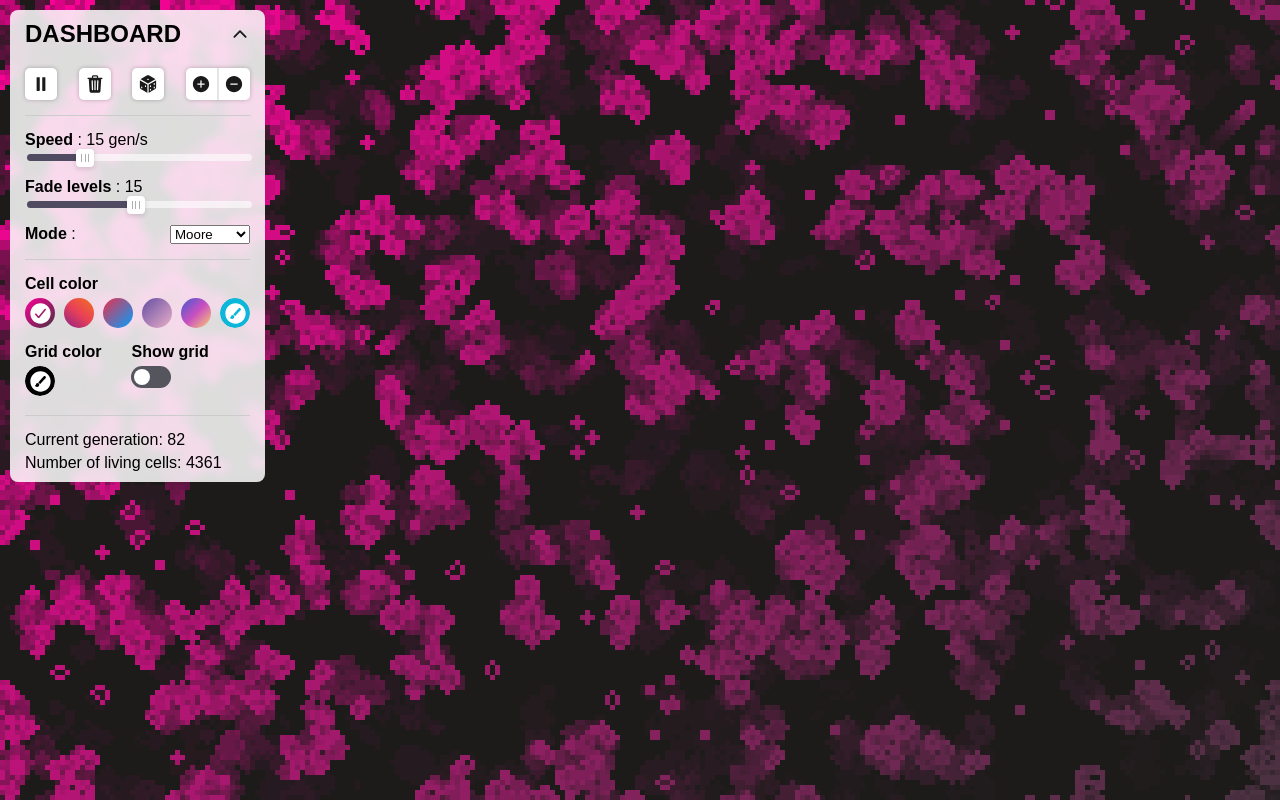
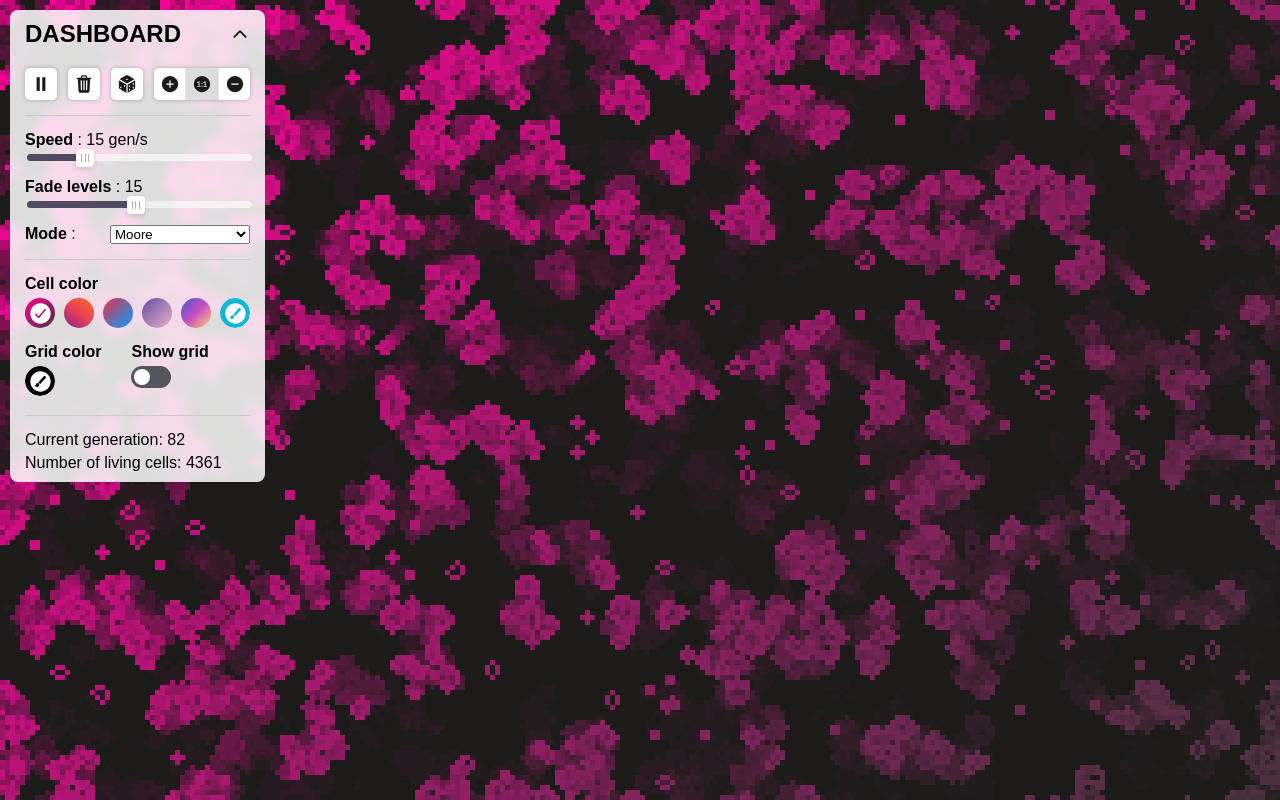
Before and after one commit to CapyBlaze/Game-Of-Live, a React (Vite) app: page / in a window 1280 px wide. Built offline with nearby package versions, Linux system fonts and the light colour scheme.

Commit message:
📝 Update dashboard

```diff
--- a/src/Components/Canvas.tsx
+++ b/src/Components/Canvas.tsx
@@ -42,6 +42,12 @@ export default function Canvas() {
 
     useEffect(() => {
         cellSizeRef.current = cellSize;
+    }, [cellSize]);
+
+    useEffect(() => {
+        if (engineRef.current) {
+            engineRef.current.updateCellSize(cellSize);
+        }
     }, [cellSize]);
 
     useEffect(() => {
@@ -120,8 +126,8 @@ export default function Canvas() {
             }
 
             const currentFadeLevels = fadeLevelsRef.current;
-            const currentCellSize = cellSizeRef.current;
             const currentGridColor = gridColorRef.current;
+            const currentCellSize = engine.cellSize;
 
             ctx.clearRect(0, 0, canvas.width, canvas.height);
 
--- a/src/Components/Dashboard.tsx
+++ b/src/Components/Dashboard.tsx
@@ -13,6 +13,7 @@ export default function Dashboard() {
     const fadeLevels = useDashboardStore((state) => state.fadeLevels);
     const currentGeneration = useDashboardStore((state) => state.currentGeneration);
     const numberOfLivingCells = useDashboardStore((state) => state.numberOfLivingCells);
+    const cellSize = useDashboardStore((state) => state.cellSize);
 
     const mode = useDashboardStore((state) => state.mode);
     const actions = useDashboardStore((state) => state.actions);
@@ -110,6 +111,17 @@ export default function Dashboard() {
                             }}
                         >
                             <img src="/add-circle.svg" alt="Zoom In" />
+                        </button>
+                        <button
+                            onClick={actions.resetCellSize}
+                            style={{
+                                borderRadius: "0",
+                                boxShadow: "none",
+                                background:
+                                    cellSize == CONFIG.defaultCellSize ? "#dddddd" : "#ffffff",
+                            }}
+                        >
+                            <img src="/1-1-circle.svg" alt="Original Size" />
                         </button>
                         <button
                             onClick={actions.decrementCellSize}
--- a/src/Core/gameOfLife.ts
+++ b/src/Core/gameOfLife.ts
@@ -130,4 +130,42 @@ export class GameOfLife {
         useDashboardStore.getState().actions.setCurrentGeneration(this.generationCount);
         useDashboardStore.getState().actions.setNumberOfLivingCells(this.numberOfLivingCells);
     }
+
+    updateCellSize(newCellSize: number) {
+        if (newCellSize === this.cellSize) return;
+
+        const newCols = Math.ceil(this.width / newCellSize);
+        const newRows = Math.ceil(this.height / newCellSize);
+        const total = newCols * newRows;
+
+        const newGrid = new Uint8Array(total);
+        const newEnergy = new Float32Array(total);
+
+        const offsetX = Math.floor((newCols - this.cols) / 2);
+        const offsetY = Math.floor((newRows - this.rows) / 2);
+
+        for (let x = 0; x < this.cols; x++) {
+            for (let y = 0; y < this.rows; y++) {
+                const oldIdx = x * this.rows + y;
+
+                if (this.grid[oldIdx] === 0 && this.energy[oldIdx] === 0) continue;
+
+                const newX = x + offsetX;
+                const newY = y + offsetY;
+
+                if (newX >= 0 && newX < newCols && newY >= 0 && newY < newRows) {
+                    const newIdx = newX * newRows + newY;
+                    newGrid[newIdx] = this.grid[oldIdx];
+                    newEnergy[newIdx] = this.energy[oldIdx];
+                }
+            }
+        }
+
+        this.cols = newCols;
+        this.rows = newRows;
+        this.cellSize = newCellSize;
+        this.grid = newGrid;
+        this.nextGrid = new Uint8Array(total);
+        this.energy = newEnergy;
+    }
 }
--- a/src/index.css
+++ b/src/index.css
@@ -201,8 +201,14 @@ label.switch {
         animation: show-dashboard 0.3s ease-in-out forwards;
     }
 
-    input,
+    input {
+        cursor: pointer;
+    }
+
     select {
+        position: relative;
+        display: inline-block;
+        width: 140px;
         cursor: pointer;
     }
 
--- a/src/store/useDashboardStore.ts
+++ b/src/store/useDashboardStore.ts
@@ -22,6 +22,7 @@ interface DashboardState {
         setCellSize: (cellSize: number) => void;
         incrementCellSize: () => void;
         decrementCellSize: () => void;
+        resetCellSize: () => void;
 
         setTargetFps: (fps: number) => void;
         setFadeLevels: (levels: number) => void;
@@ -62,6 +63,7 @@ export const useDashboardStore = create<DashboardState>()((set) => ({
             set((state) => ({ cellSize: Math.min(CONFIG.zoomMax, state.cellSize + 1) })),
         decrementCellSize: () =>
             set((state) => ({ cellSize: Math.max(CONFIG.zoomMin, state.cellSize - 1) })),
+        resetCellSize: () => set({ cellSize: CONFIG.defaultCellSize }),
 
         setTargetFps: (fps: number) => set({ targetFps: fps }),
         setFadeLevels: (levels: number) => set({ fadeLevels: levels }),
```
Also changed, not shown: public/1-1-circle.svg (added).
